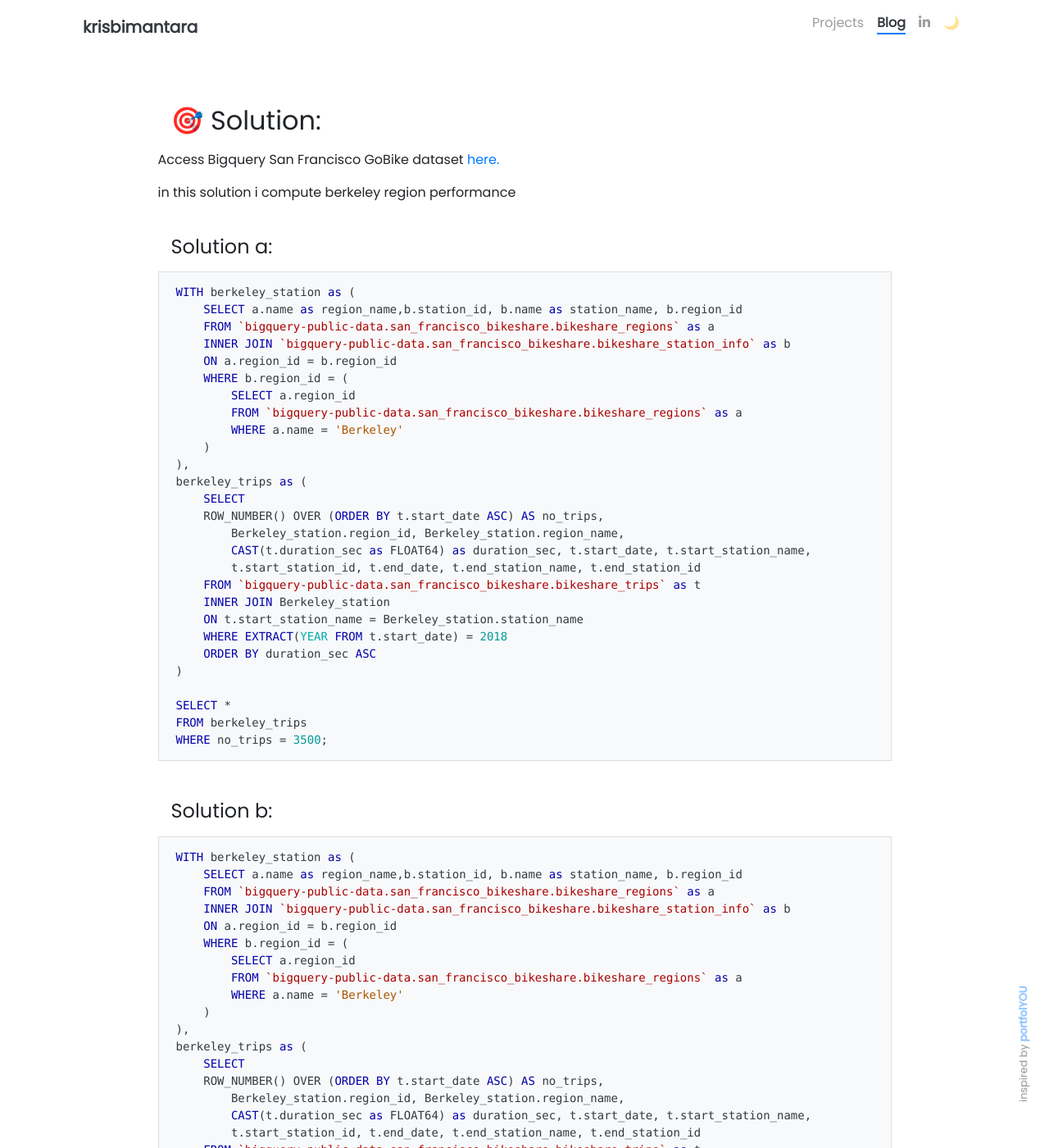
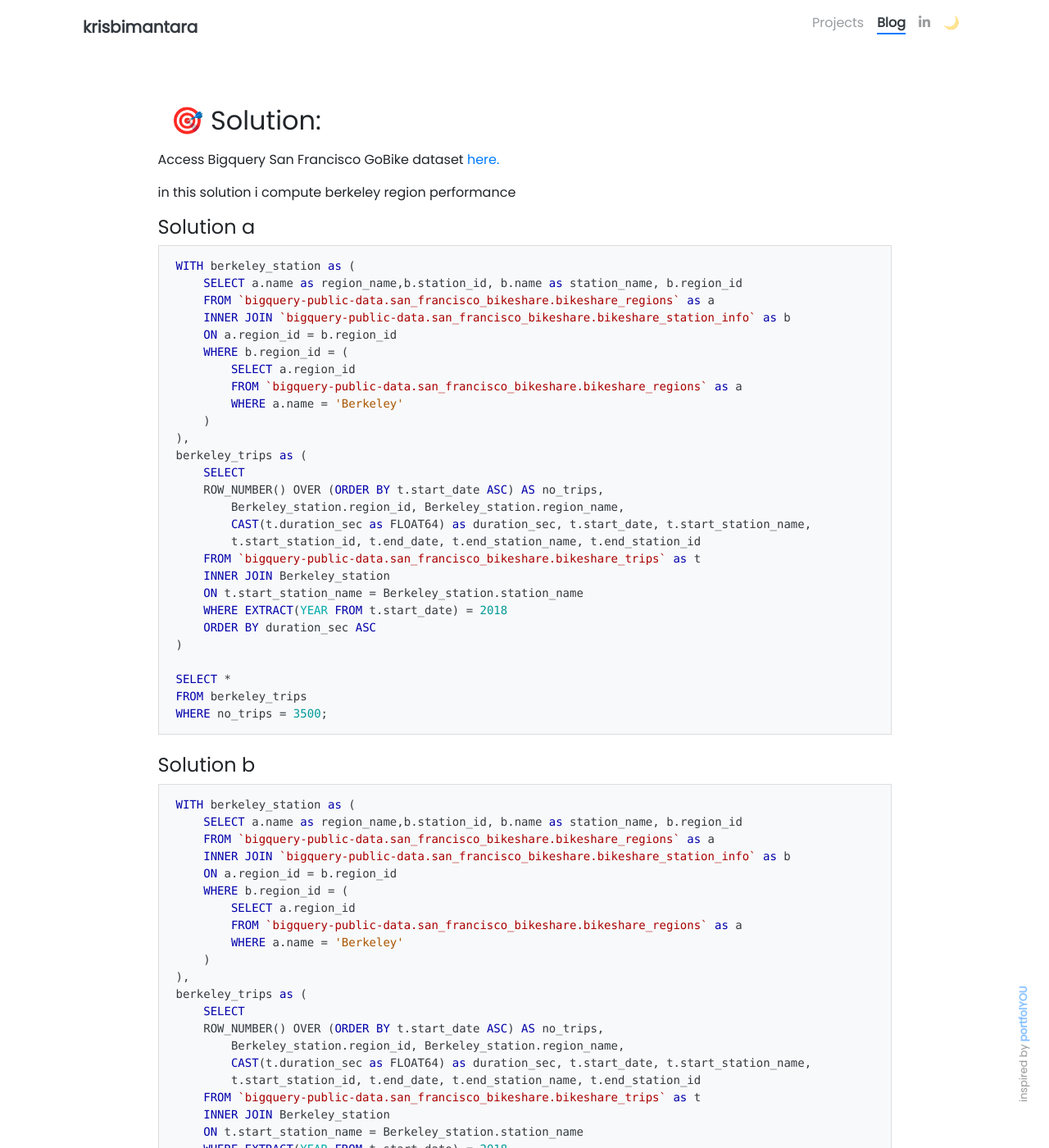
Before and after one commit to krisbimantara/krisbimantara.github.io, a Jekyll site: the page built from _posts/2022-03-04-SQL-Study-Case.md, in a window 1280 px wide and 1400 px high, scrolled down 1348 px. Shown: the whole window at 82% size. Built offline with Jekyll 4.4.1, drawn with Linux system fonts in a browser that asks for light colours; nearby versions of some CDN libraries; our own code applies the rules of GitHub Pages for plain Markdown files; some of the changed text lies outside the part shown.

Commit message:
Update 2022-03-04-SQL-Study-Case.md

````diff
--- a/_posts/2022-03-04-SQL-Study-Case.md
+++ b/_posts/2022-03-04-SQL-Study-Case.md
@@ -27,10 +27,8 @@ description: SQL Study Case Solution.
 Access Bigquery San Francisco GoBike dataset [here.](https://drive.google.com/file/d/1YDQ9cGBNSu-pYAY5E9CQMHmskiuqa9E-/view?usp=sharing)
 
 in this solution i compute berkeley region performance
-<div class="m-3" id="clean">
-    <br />
-    <h4>Solution a:</h4>
-</div>
+
+#### Solution a
 
 ```sql
 WITH berkeley_station as (
@@ -61,10 +59,8 @@ SELECT *
 FROM berkeley_trips
 WHERE no_trips = 3500;
 ```
-<div class="m-3" id="clean">
-    <br />
-    <h4>Solution b:</h4>
-</div>
+
+#### Solution b
 
 ```sql
 WITH berkeley_station as (
@@ -96,10 +92,8 @@ SELECT APPROX_QUANTILES(DISTINCT duration_sec, 100)[OFFSET(90)] AS longest_trip_
 FROM berkeley_trips
 ```
 
-<div class="m-3" id="clean">
-    <br />
-    <h4>Solution c:</h4>
-</div>
+#### Solution c
+
 ```sql
 WITH berkeley_station as (
     SELECT a.name as region_name,b.station_id, b.name as station_name, b.region_id
@@ -138,10 +132,8 @@ time_between as (
 SELECT AVG(in_between_rental_time_sec)
 FROM time_between
 ```
-<div class="m-3" id="clean">
-    <br />
-    <h4>Solution d:</h4>
-</div>
+
+#### Solution d
 
 ```sql
 WITH allregion_station as (
````
